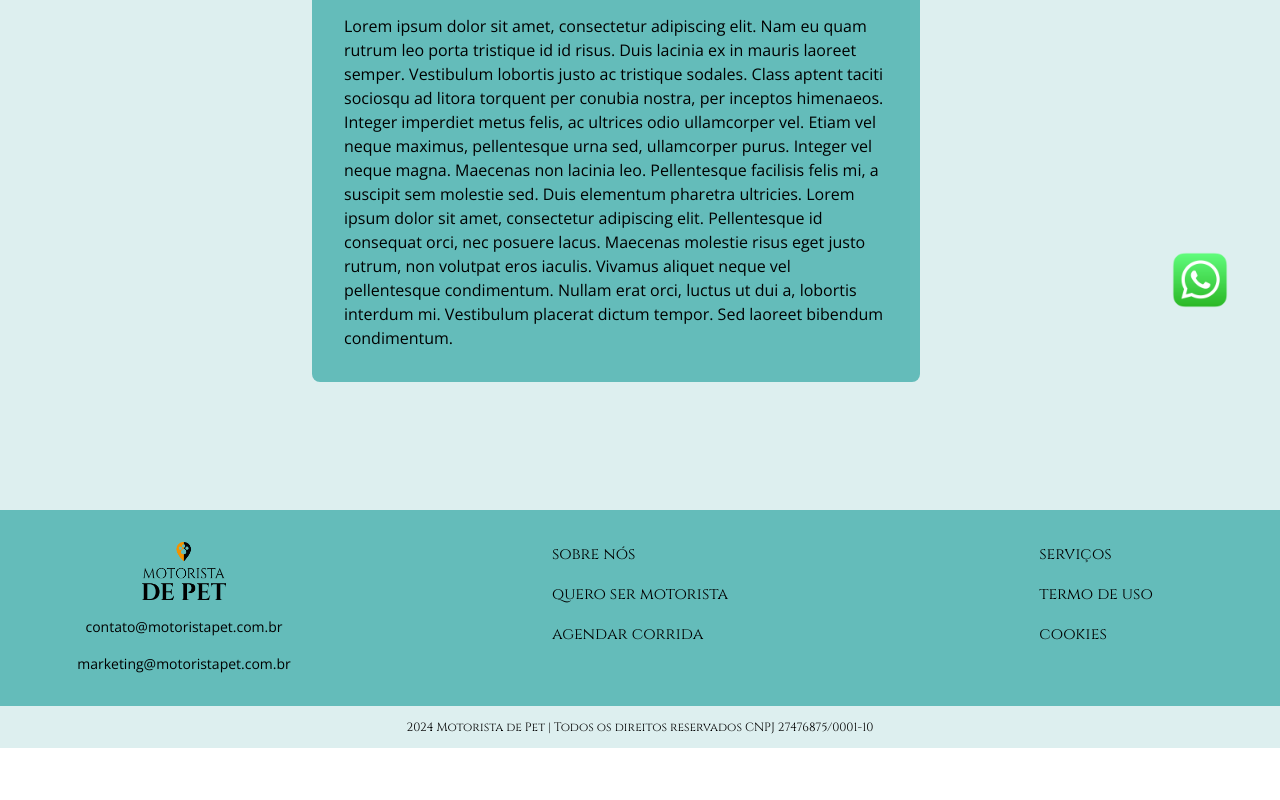
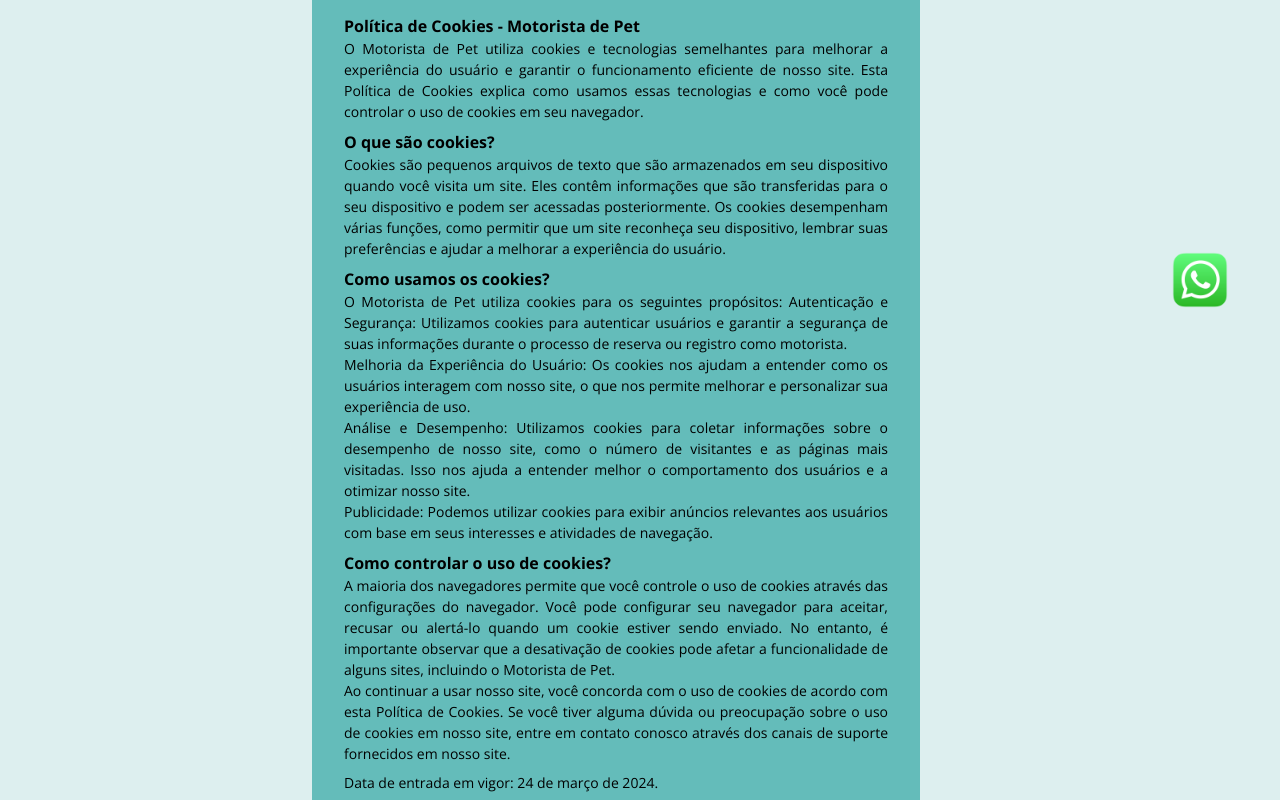
Before and after one commit to miguelofoliveir/dev-motorista-pet, a Next.js app: page /cookies in a window 1280 px wide. Shown: the part 440-1240 px from the top of the page. Before the commit the page ends 1188 px from the top, so only its background shows below. Built offline with nearby package versions, Linux system fonts and the light colour scheme.

Commit message:
atualizando texto de cookies

```diff
--- a/app/cookies/page.tsx
+++ b/app/cookies/page.tsx
@@ -5,25 +5,61 @@
         <div className="lg:flex justify-center pt-4">
           <div className="lg:w-1/2 w-full lg:mr-12 green-main-bg rounded-lg p-8">
             <h2 className="bold-24 lg:bold-40 cinzel">Cookies</h2>
-            <div className="pt-2 regular-16">
+            <div className="pt-2 regular-14 text-justify">
+              <p className="bold-16">
+                Política de Cookies - Motorista de Pet
+              </p>
               <p>
-                Lorem ipsum dolor sit amet, consectetur adipiscing elit. Nam eu
-                quam rutrum leo porta tristique id id risus. Duis lacinia ex in
-                mauris laoreet semper. Vestibulum lobortis justo ac tristique
-                sodales. Class aptent taciti sociosqu ad litora torquent per
-                conubia nostra, per inceptos himenaeos. Integer imperdiet metus
-                felis, ac ultrices odio ullamcorper vel. Etiam vel neque
-                maximus, pellentesque urna sed, ullamcorper purus. Integer vel
-                neque magna. Maecenas non lacinia leo. Pellentesque facilisis
-                felis mi, a suscipit sem molestie sed. Duis elementum pharetra
-                ultricies. Lorem ipsum dolor sit amet, consectetur adipiscing
-                elit. Pellentesque id consequat orci, nec posuere lacus.
-                Maecenas molestie risus eget justo rutrum, non volutpat eros
-                iaculis. Vivamus aliquet neque vel pellentesque condimentum.
-                Nullam erat orci, luctus ut dui a, lobortis interdum mi.
-                Vestibulum placerat dictum tempor. Sed laoreet bibendum
-                condimentum.
+              O Motorista de Pet utiliza cookies e tecnologias semelhantes para melhorar a
+                experiência do usuário e garantir o funcionamento eficiente de
+                nosso site. Esta Política de Cookies explica como usamos essas
+                tecnologias e como você pode controlar o uso de cookies em seu
+                navegador.
               </p>
+              <p className="bold-16 mt-2">O que são cookies?</p>
+              <p>
+                Cookies são pequenos arquivos de texto que são armazenados em
+                seu dispositivo quando você visita um site. Eles contêm
+                informações que são transferidas para o seu dispositivo e podem
+                ser acessadas posteriormente. Os cookies desempenham várias
+                funções, como permitir que um site reconheça seu dispositivo,
+                lembrar suas preferências e ajudar a melhorar a experiência do
+                usuário.
+              </p>
+              <p className="bold-16 mt-2">Como usamos os cookies?</p>
+              O Motorista de Pet utiliza cookies para os seguintes propósitos:
+              Autenticação e Segurança: Utilizamos cookies para autenticar
+              usuários e garantir a segurança de suas informações durante o
+              processo de reserva ou registro como motorista. <br />
+              Melhoria da Experiência do Usuário: Os cookies nos ajudam a
+              entender como os usuários interagem com nosso site, o que nos
+              permite melhorar e personalizar sua experiência de uso. <br />
+              Análise e Desempenho: Utilizamos cookies para coletar informações
+              sobre o desempenho de nosso site, como o número de visitantes e as
+              páginas mais visitadas. Isso nos ajuda a entender melhor o
+              comportamento dos usuários e a otimizar nosso site. <br />
+              Publicidade: Podemos utilizar cookies para exibir anúncios
+              relevantes aos usuários com base em seus interesses e atividades
+              de navegação.
+              <p>
+                <div className="bold-16 mt-2">Como controlar o uso de cookies?</div>
+              </p>
+              <p>
+                A maioria dos navegadores permite que você controle o uso de
+                cookies através das configurações do navegador. Você pode
+                configurar seu navegador para aceitar, recusar ou alertá-lo
+                quando um cookie estiver sendo enviado. No entanto, é importante
+                observar que a desativação de cookies pode afetar a
+                funcionalidade de alguns sites, incluindo o Motorista de Pet.
+              </p>
+              <p>
+                Ao continuar a usar nosso site, você concorda com o uso de
+                cookies de acordo com esta Política de Cookies. Se você tiver
+                alguma dúvida ou preocupação sobre o uso de cookies em nosso
+                site, entre em contato conosco através dos canais de suporte
+                fornecidos em nosso site.
+              </p>
+              <p className="mt-2">Data de entrada em vigor: 24 de março de 2024.</p>
             </div>
           </div>
         </div>
--- a/components/Features.tsx
+++ b/components/Features.tsx
@@ -115,10 +115,10 @@
         <div className="orange-main-bg lg:px-24 px-6 lg:pt-20 pt-10 lg:pb-20 pb-8">
           <ScrollAnimation variants={leftVariants}>
             <div>
-              <h2 className="bold-24 lg:bold-40 cinzel text-white lg:leading-normal leading-none">
+              <h2 className="bold-24 lg:bold-40 cinzel text-black lg:leading-normal leading-none">
                 saiba mais como agendar a sua corrida
               </h2>
-              <ul className="list-disc pl-5">
+              <ul className="list-disc pl-5 text-white">
                 <li className="list-item">
                   <h4 className="bold-16">perguntas frequêntes</h4>
                 </li>
```
